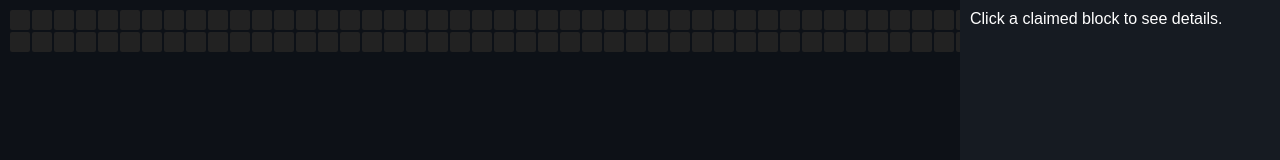
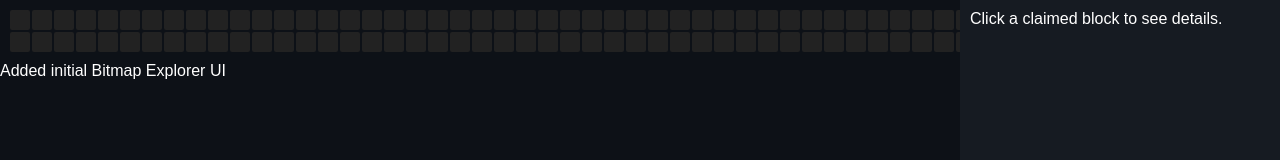
Before and after one commit to blockman-ai/Bitmaps-standard, a plain HTML site: page explorer/index.html in a window 1280 px wide. Drawn offline with Linux system fonts and the light colour scheme.

Commit message:
Update index.html

```diff
--- a/explorer/index.html
+++ b/explorer/index.html
@@ -50,3 +50,4 @@
   </script>
 </body>
 </html>
+Added initial Bitmap Explorer UI
```
